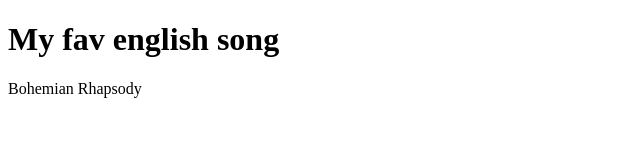
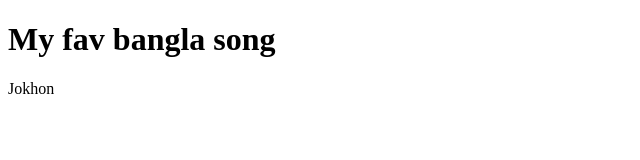
Before and after one commit to samssjubair/git-prac, a plain HTML site: page index.html in a window 1280 px wide. Shown: the whole page, without its empty margins (0-640 px from the left). Drawn offline with Linux system fonts and the light colour scheme.

Commit message:
fav bangla song

```diff
--- a/index.html
+++ b/index.html
@@ -6,7 +6,7 @@
     <title>Document</title>
 </head>
 <body>
-    <h1>My fav english song</h1>
-    <p>Bohemian Rhapsody</p>
+    <h1>My fav bangla song</h1>
+    <p>Jokhon</p>
 </body>
 </html>
```
